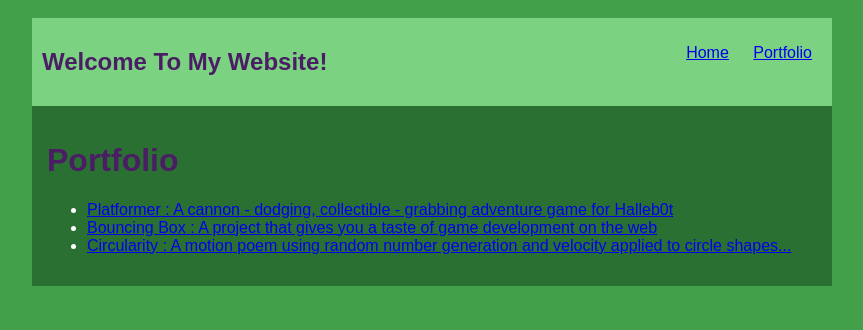
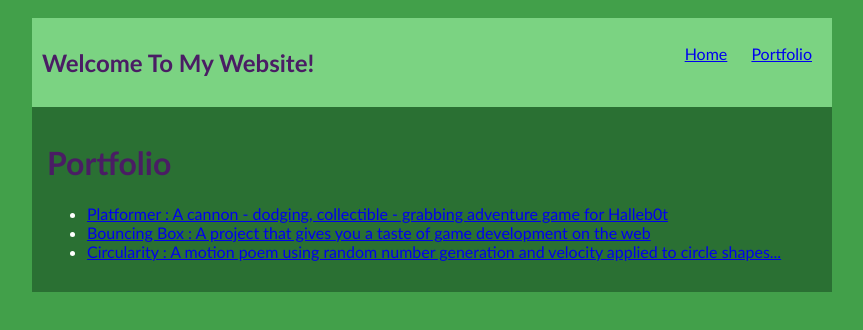
Before and after one commit to JalonLollis/JalonLollis.github.io, a plain HTML site: page portfolio.html in a window 1280 px wide. Shown: the whole page, without its empty margins (208-1071 px from the left). Drawn offline with Linux system fonts and the light colour scheme.

```diff
--- a/portfolio.html
+++ b/portfolio.html
@@ -7,7 +7,7 @@
                 background:  rgb(66, 160, 74);
                 color: rgb(255, 255, 255);
                 padding: 10px;
-                font-family: arial;
+                font-family: optima;
             }
             header {
                 font-size: 1.5em;
```
